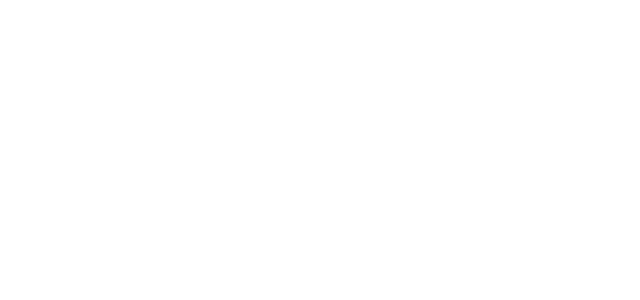
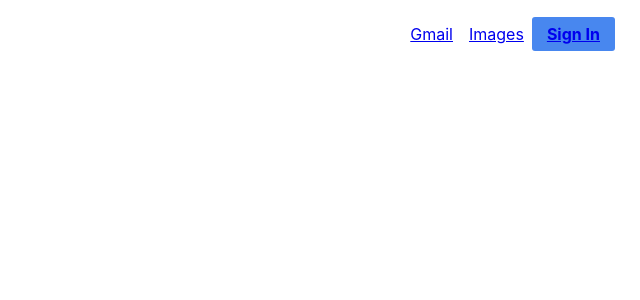
Before and after one commit to paulOgwulumba/side-hustle-internship-capstone-project-1, a React (Create React App) app: page / in a window 1280 px wide. Shown: the top 300 px of the page, without its empty margins (640-1280 px from the left). Built offline with nearby package versions, Linux system fonts and the light colour scheme.

Commit message:
styling the navbar

```diff
--- a/src/App.css
+++ b/src/App.css
@@ -36,3 +36,29 @@
     transform: rotate(360deg);
   }
 }
+
+header {
+  width: 100%;
+}
+
+/* NAV BAR */
+#nav_bar {
+  float: right;
+}
+
+#nav_bar li {
+  display: inline-block;
+  padding: 8px;
+}
+
+#nav_bar #sign_in {
+  background: #4887ef;
+  margin-right: 25px;
+  padding: 7px 15px;
+  border-radius: 3px;
+  font-weight: bold;
+}
+
+.nav-links {
+  color: #404040;
+}
--- a/src/App.js
+++ b/src/App.js
@@ -1,10 +1,11 @@
 import logo from './logo.svg';
+import Navbar from './components/Navbar';
 import './App.css';
 
 function App() {
   return (
-    <div className="App">
-
+    <div>
+      <Navbar />
     </div>
   );
 }
--- /dev/null
+++ b/src/components/Navbar.js
@@ -0,0 +1,15 @@
+import '../App.css';
+
+const Navbar = () => {
+  return <header>
+  <nav>
+    <ul id="nav_bar">
+      <li class="nav-links" id="gmail"><a href="#">Gmail</a></li>
+      <li class="nav-links"><a href="#">Images</a></li>
+      <li id="sign_in"><a href="#">Sign In</a></li>
+    </ul>
+  </nav>
+</header>
+}
+
+export default Navbar;
```
